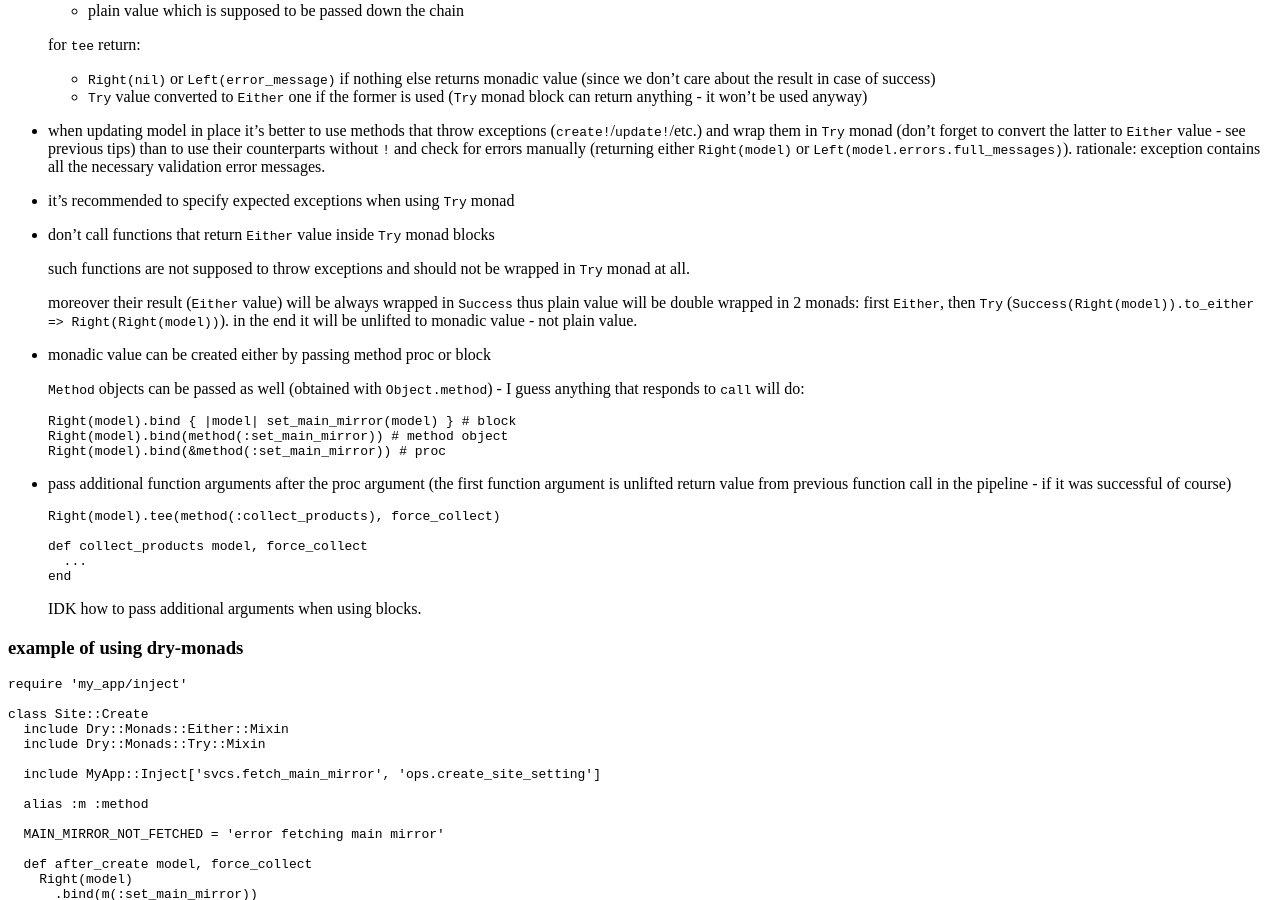
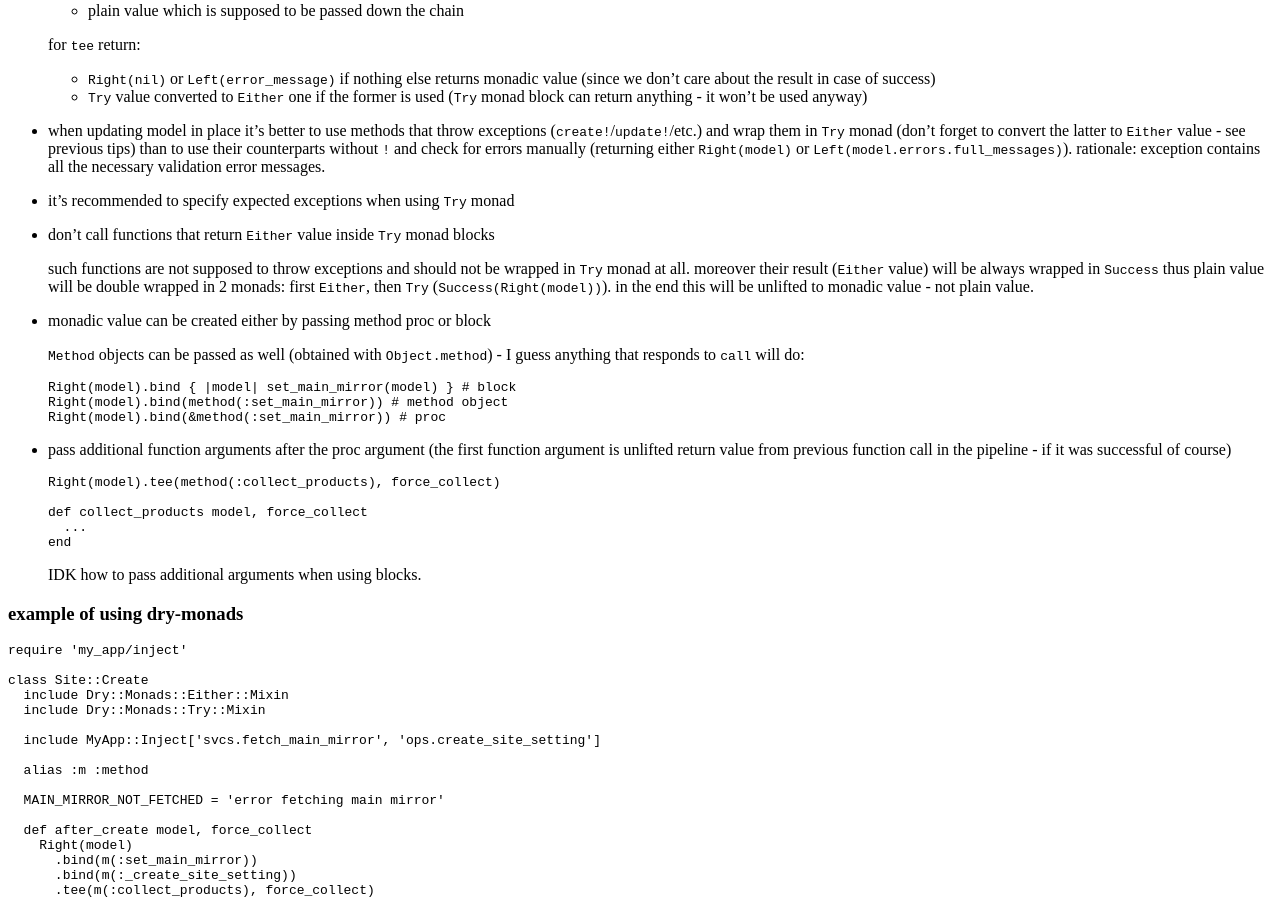
Before and after one commit to tap349/tap349.github.io, a Jekyll site: the page built from _posts/2017-02-27-monads-in-ruby.md, in a window 1280 px wide and 900 px high, scrolled down 2254 px. Built offline with Jekyll 4.4.1, drawn with Linux system fonts in a browser that asks for light colours.

Commit message:
update 2017-03-01_22:56:54

```diff
--- a/_posts/2017-02-27-monads-in-ruby.md
+++ b/_posts/2017-02-27-monads-in-ruby.md
@@ -177,11 +177,10 @@
 
   such functions are not supposed to throw exceptions and
   should not be wrapped in `Try` monad at all.
-
   moreover their result (`Either` value) will be always wrapped in `Success`
-  thus plain value will be double wrapped in 2 monads: first `Either`,
-  then `Try` (`Success(Right(model)).to_either => Right(Right(model))`).
-  in the end it will be unlifted to monadic value - not plain value.
+  thus plain value will be double wrapped in 2 monads:
+  first `Either`, then `Try` (`Success(Right(model))`).
+  in the end this will be unlifted to monadic value - not plain value.
 
 - monadic value can be created either by passing method proc or block
 
```
